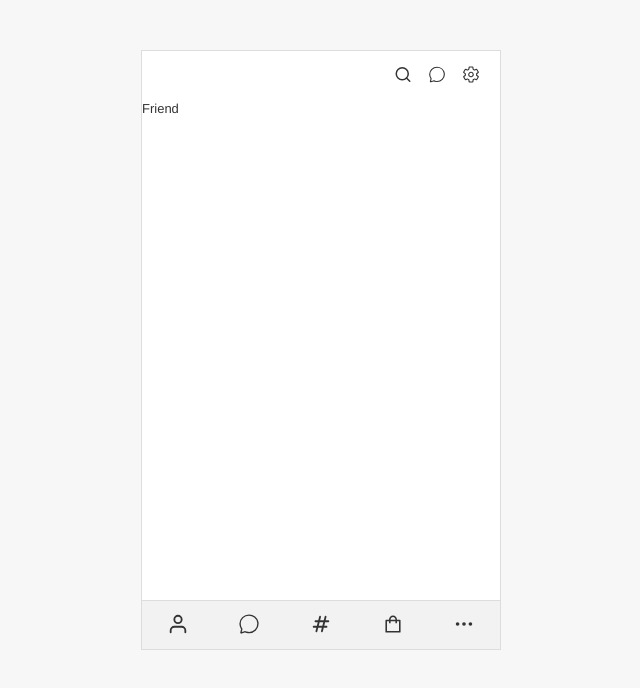
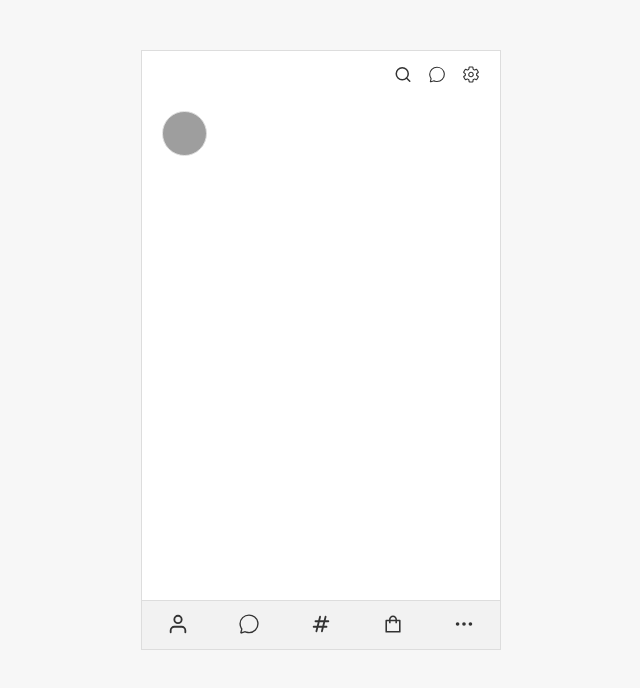
Before and after one commit to jinhyeyeon/kakao-clone, a React app: page / in a window 1280 px wide. Shown: the top 688 px of the page, without its empty margins (319-959 px from the left). Built offline with nearby package versions, Linux system fonts and the light colour scheme; grey boxes are pictures that could not be loaded.

Commit message:
ProfileItem Component생성

```diff
--- a/src/component/Profile/Profile.js
+++ b/src/component/Profile/Profile.js
@@ -1,13 +1,14 @@
+import classNames from 'classnames';
 import React from 'react';
 import './profile.scss';
 
-const Profile = ({profileImg, onClick}) => {
+const Profile = ({profileImg, onClick, large}) => {
 
   return (
     <div
-      className="profile"
+      className={classNames("profile", {large})}
       onClick={onClick}
-      style={{backgroundImage: `url(${profileImg || 'https://cdn.pixabay.com/photo/2015/10/05/22/37/blank-profile-picture-973460_1280.png'})`}}
+      style={{backgroundImage: `url(${profileImg || 'https://blog.kakaocdn.net/dn/cyOIpg/btqx7JTDRTq/1fs7MnKMK7nSbrM9QTIbE1/img.jpg'})`}}
     />
   )
 }
--- a/src/component/Profile/profile.scss
+++ b/src/component/Profile/profile.scss
@@ -1,10 +1,16 @@
 .profile {
-  width: 55px;
-  height: 55px;
+  width: 45px;
+  height: 45px;
   border-radius: 50%;
   box-sizing: border-box;
   border: 1px solid #ddd;
   background-size: cover;
   background-position: center;
   background-repeat: no-repeat;
+  box-sizing: border-box;
+
+  &.large {
+    width: 50px;
+    height: 50px;
+  }
 }
--- /dev/null
+++ b/src/component/ProfileItem/ProfileItem.js
@@ -0,0 +1,33 @@
+import React from 'react';
+import './profile-item.scss';
+import Profile from '../Profile/Profile';
+
+const ProfileItem = ({profileImg, name, text, date, large, onClick}) => {
+  return (
+    <div
+      className="profile-item"
+      onClick={onClick}
+    >
+      <Profile
+        profileImg={profileImg}
+        large={large}
+      />
+
+      <div className="profile-info">
+        <h2>
+          {name}
+          {date &&
+            <span className="date">{date}</span>
+          }
+        </h2>
+        {text &&
+          <p className="ellipsis">
+            {text}
+          </p>
+        }
+      </div>
+    </div>
+  )
+}
+
+export default ProfileItem
--- /dev/null
+++ b/src/component/ProfileItem/profile-item.scss
@@ -0,0 +1,36 @@
+.profile-item {
+  width: 100%;
+  padding: 10px 20px;
+  font-size: 0;
+  background-color: #fff;
+  box-sizing: border-box;
+
+  & > div {
+    display: inline-block;
+    vertical-align: middle;
+  }
+
+  .profile-info {
+    margin-left: 10px;
+    width: calc(100% - 60px);
+
+    h2 {
+      position: relative;
+      font-size: 15px;
+      color: #333;
+    }
+
+    p {
+      font-size: 13px;
+      color: #666;
+    }
+
+    .date {
+      position: absolute;
+      right: 0;
+      top: 5px;
+      font-size: 12px;
+      color: #666;
+    }
+  }
+}
--- a/src/pages/friend.js
+++ b/src/pages/friend.js
@@ -1,5 +1,5 @@
 import React from 'react';
-import Header from '../component/Header/Header';
+import ProfileItem from '../component/ProfileItem/ProfileItem';
 
 class Friend extends React.Component {
   state = {};
@@ -9,7 +9,7 @@ class Friend extends React.Component {
 
     return (
       <div className="friend">
-        Friend
+        <ProfileItem />
       </div>
     );
   }
```
